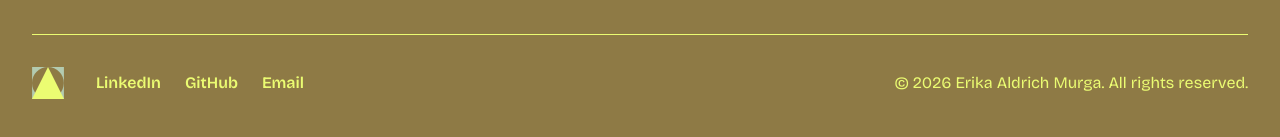
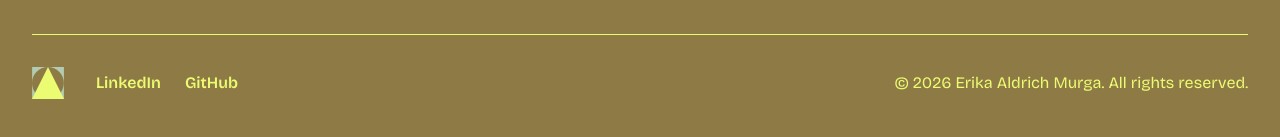
Before and after one commit to baconette/portfolio, a Next.js app: page / in a window 1280 px wide. Shown: the part 803-940 px from the top of the page. Built offline with nearby package versions, Linux system fonts and the light colour scheme; what tailwindcss-react-aria-components would draw is missing.

Commit message:
Remove email link from footer social links
Leaves LinkedIn and GitHub; the contact page now covers the email path.

```diff
--- a/src/components/marketing/footers/footer-large-01-brand.tsx
+++ b/src/components/marketing/footers/footer-large-01-brand.tsx
@@ -1,7 +1,6 @@
 const SOCIAL_LINKS = [
     { name: "LinkedIn", href: "https://www.linkedin.com/in/baconandegg/" },
     { name: "GitHub", href: "https://github.com/baconette/" },
-    { name: "Email", href: "mailto:erika.aldrich.murga@gmail.com" },
 ];
 
 export const FooterLarge01Brand = () => {
```
